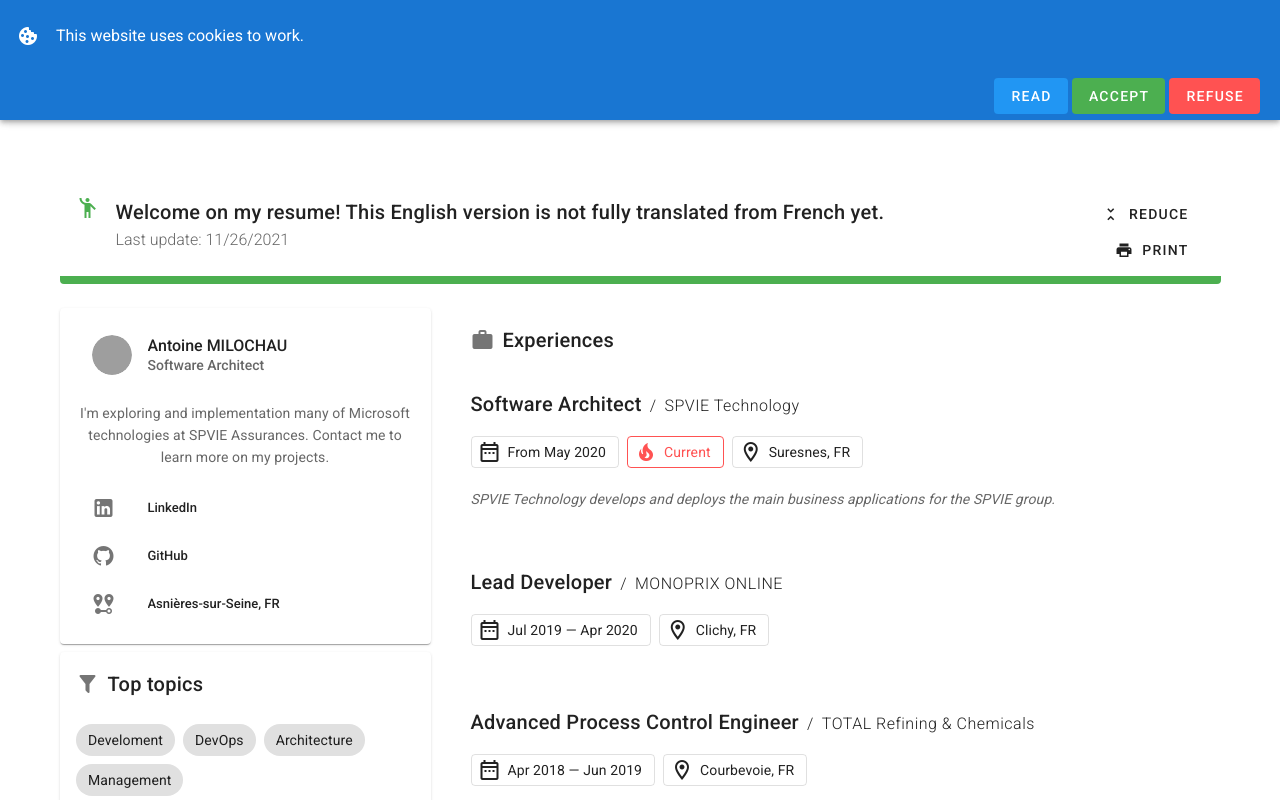
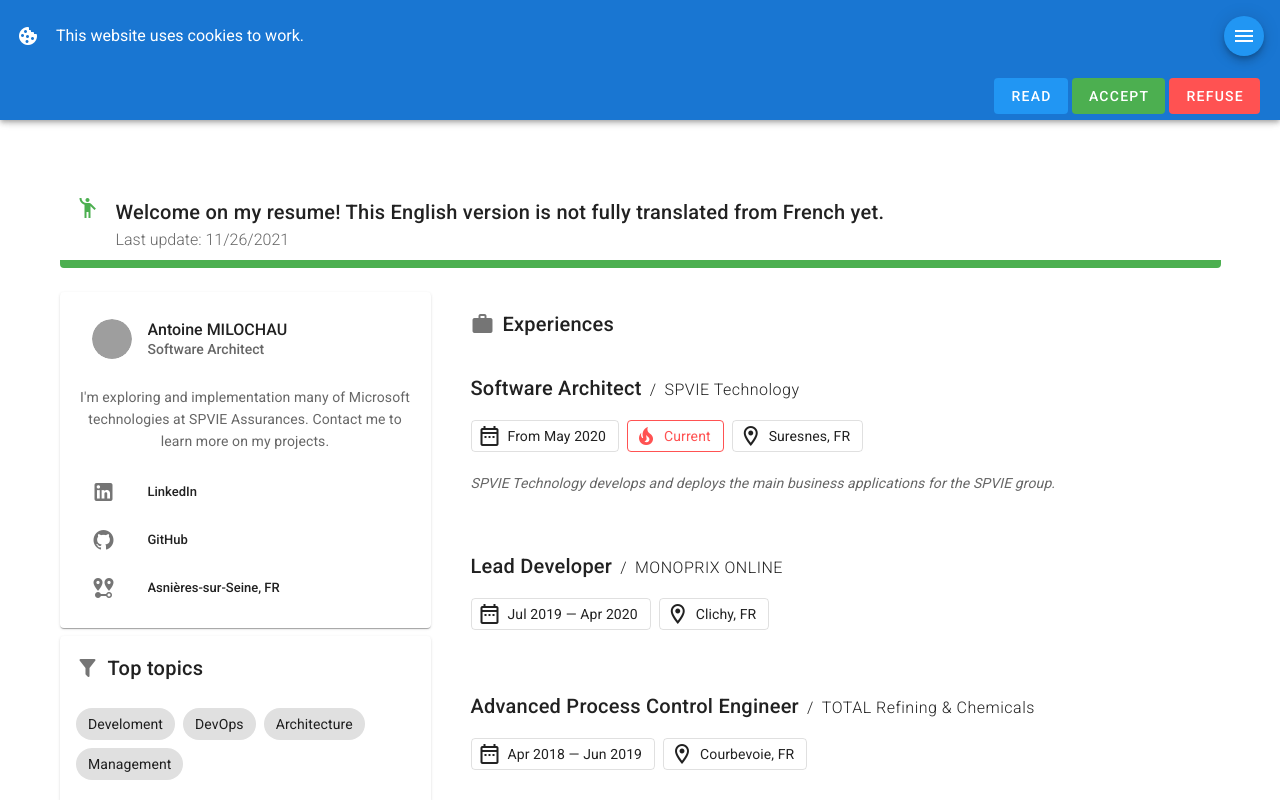
Before and after one commit to amilochau/cv, a Vue app: page /en/ in a window 1280 px wide. Shown: the top 800 px of the page. Built offline with nearby package versions, Linux system fonts and the light colour scheme; grey boxes are pictures that could not be loaded.

Commit message:
Rework page actions (#83)

```diff
--- /dev/null
+++ b/src/components/resume/menu/Navigation.vue
@@ -0,0 +1,107 @@
+<template>
+  <v-speed-dial
+    v-model="fab"
+    direction="bottom"
+    top
+    right
+    transition="slide-y-transition"
+    fixed>
+    <template v-slot:activator>
+      <v-btn
+        :aria-label="$t('resume.call.navigation')"
+        color="info"
+        fab
+        small>
+        <v-icon>{{ fab ? 'mdi-close' : 'mdi-menu' }}</v-icon>
+      </v-btn>
+    </template>
+    <v-btn
+      v-if="expanded"
+      :aria-label="$t('resume.call.reduce')"
+      color="primary"
+      fab
+      small
+      @click="$emit('reduce')">
+      <v-icon>mdi-unfold-less-horizontal</v-icon>
+    </v-btn>
+    <v-btn
+      v-else
+      :aria-label="$t('resume.call.expand')"
+      color="primary"
+      fab
+      small
+      @click="$emit('expand')">
+      <v-icon>mdi-unfold-more-horizontal</v-icon>
+    </v-btn>
+    <v-btn
+      :aria-label="$t('resume.call.print')"
+      color="primary"
+      fab
+      small
+      @click="print">
+      <v-icon>mdi-printer</v-icon>
+    </v-btn>
+    <v-btn
+      v-for="(page, i) in pages"
+      :key="i"
+      :aria-label="$t(page.title)"
+      color="secondary"
+      fab
+      small
+      @click="scroll(page.hash)">
+      <v-icon>{{ page.icon }}</v-icon>
+    </v-btn>
+  </v-speed-dial>
+</template>
+
+<script lang="ts">
+import { Component, Prop, Vue } from 'vue-property-decorator'
+
+@Component
+export default class ResumeMenuNavigation extends Vue {
+  @Prop({ type: Boolean, required: true }) public expanded!: boolean;
+
+  public fab = false;
+
+  public pages = [
+    {
+      title: 'resume.persona.title',
+      icon: 'mdi-account-box-outline',
+      hash: '#persona',
+    },
+    {
+      title: 'resume.keyWords.title',
+      icon: 'mdi-filter',
+      hash: '#keywords',
+    },
+    {
+      title: 'resume.training.title',
+      icon: 'mdi-school',
+      hash: '#training',
+    },
+    {
+      title: 'resume.metrics.title',
+      icon: 'mdi-ticket-confirmation',
+      hash: '#metrics',
+    },
+    {
+      title: 'resume.projects.title',
+      icon: 'mdi-projector',
+      hash: '#projects',
+    },
+    {
+      title: 'resume.experiences.title',
+      icon: 'mdi-briefcase',
+      hash: '#experiences',
+    },
+  ]
+
+  public print () {
+    window.print()
+  }
+
+  public scroll (hash: string) {
+    this.$router.push({ hash })
+  }
+}
+</script>
--- a/src/components/resume/section/Call.vue
+++ b/src/components/resume/section/Call.vue
@@ -4,55 +4,17 @@
     :icon="call.icon"
     colored-border
     border="bottom"
-    class="d-print-none mb-0">
-    <v-row class="no-gutters">
-      <v-col>
+    class="d-print-none mb-0 pr-16">
     <h3 class="text-h6">
       {{ call.message }}
     </h3>
     <div class="text-body text--secondary font-weight-light">
       {{ call.lastUpdate | formatUpdateDate | formatText('resume.call.lastUpdate') }}
     </div>
-      </v-col>
-      <v-col class="d-flex shrink align-end flex-column">
-        <v-spacer/>
-        <v-btn
-          v-if="expanded"
-          :icon="$vuetify.breakpoint.smAndDown"
-          text
-          @click="$emit('reduce')">
-          <v-icon :left="!$vuetify.breakpoint.smAndDown">
-            mdi-unfold-less-horizontal
-          </v-icon>
-          <span v-if="!$vuetify.breakpoint.smAndDown">
-            {{ $t('resume.call.reduce') }}
-          </span>
-        </v-btn>
-        <v-btn
-          v-else
-          :icon="$vuetify.breakpoint.smAndDown"
-          text
-          @click="$emit('expand')">
-          <v-icon :left="!$vuetify.breakpoint.smAndDown">
-            mdi-unfold-more-horizontal
-          </v-icon>
-          <span v-if="!$vuetify.breakpoint.smAndDown">
-            {{ $t('resume.call.expand') }}
-          </span>
-        </v-btn>
-        <v-btn
-          :icon="$vuetify.breakpoint.smAndDown"
-          text
-          @click="print">
-          <v-icon :left="!$vuetify.breakpoint.smAndDown">
-            mdi-printer
-          </v-icon>
-          <span v-if="!$vuetify.breakpoint.smAndDown">
-            {{ $t('resume.call.print') }}
-          </span>
-        </v-btn>
-      </v-col>
-    </v-row>
+    <resume-menu-navigation
+      :expanded="expanded"
+      @reduce="$emit('reduce')"
+      @expand="$emit('expand')"/>
   </v-alert>
 </template>
 
@@ -64,9 +26,5 @@
   @Prop({ type: Object, required: true }) public call!: any;
 
   @Prop({ type: Boolean, required: true }) public expanded!: boolean;
-
-  public print () {
-    window.print()
-  }
 }
 </script>
--- a/src/components/resume/section/Experiences.vue
+++ b/src/components/resume/section/Experiences.vue
@@ -1,5 +1,5 @@
 <template>
-  <div>
+  <div id="experiences">
     <v-card-title>
       <v-icon left>mdi-briefcase</v-icon>
       {{ $t('resume.experiences.title') }}
@@ -101,7 +101,8 @@
 }
 </script>
 
-<style lang="sass">
-.experience-date
-  text-transform: capitalize
+<style lang="scss">
+.experience-date {
+  text-transform: capitalize;
+}
 </style>
--- a/src/components/resume/section/KeyWords.vue
+++ b/src/components/resume/section/KeyWords.vue
@@ -1,5 +1,6 @@
 <template>
   <v-card
+    id="keywords"
     elevation="1"
     class="d-print-none mb-2">
     <v-card-title>
--- a/src/components/resume/section/Metrics.vue
+++ b/src/components/resume/section/Metrics.vue
@@ -1,5 +1,6 @@
 <template>
   <v-card
+    id="metrics"
     elevation="1"
     class="d-print-none mb-2">
     <v-card-title>
--- a/src/components/resume/section/Persona.vue
+++ b/src/components/resume/section/Persona.vue
@@ -1,5 +1,6 @@
 <template>
   <v-card
+    id="persona"
     elevation="1"
     class="mb-2">
     <v-card-title class="d-print-none">
--- a/src/components/resume/section/Projects.vue
+++ b/src/components/resume/section/Projects.vue
@@ -1,5 +1,6 @@
 <template>
   <v-card
+    id="projects"
     elevation="1"
     class="mb-2">
     <v-card-title>
--- a/src/components/resume/section/Training.vue
+++ b/src/components/resume/section/Training.vue
@@ -1,5 +1,6 @@
 <template>
   <v-card
+    id="training"
     elevation="1"
     class="mb-2">
     <v-card-title>
--- a/src/data/lang/en.json
+++ b/src/data/lang/en.json
@@ -103,6 +103,7 @@
       "title": "Metrics"
     },
     "persona": {
+      "title": "Presentation",
       "image": "Persona"
     },
     "training": {
@@ -125,6 +126,7 @@
     },
     "call": {
       "lastUpdate": "Last update: {0}",
+      "navigation": "Navigation",
       "print": "Print",
       "expand": "Expand",
       "reduce": "Reduce"
--- a/src/data/lang/fr.json
+++ b/src/data/lang/fr.json
@@ -103,6 +103,7 @@
       "title": "Métriques"
     },
     "persona": {
+      "title": "Présentation",
       "image": "Persona"
     },
     "training": {
@@ -125,6 +126,7 @@
     },
     "call": {
       "lastUpdate": "Dernière mise à jour : {0}",
+      "navigation": "Navigation",
       "print": "Imprimer",
       "expand": "Etendre",
       "reduce": "Reduire"
```
Lines whose indentation alone changed are shown as unchanged.
